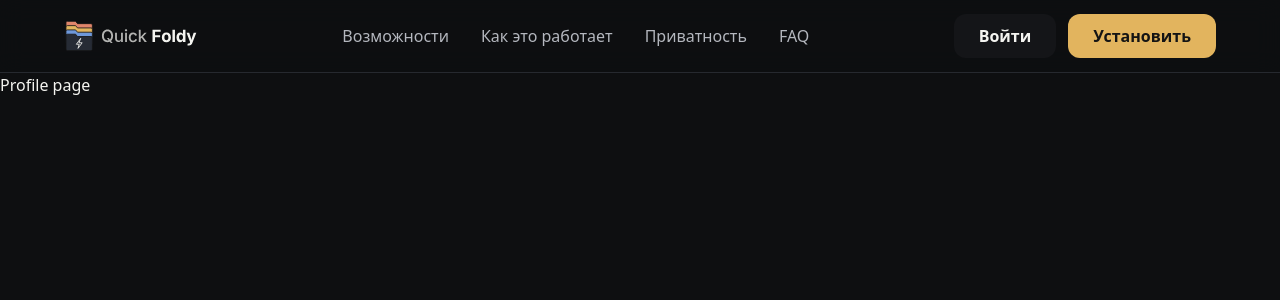
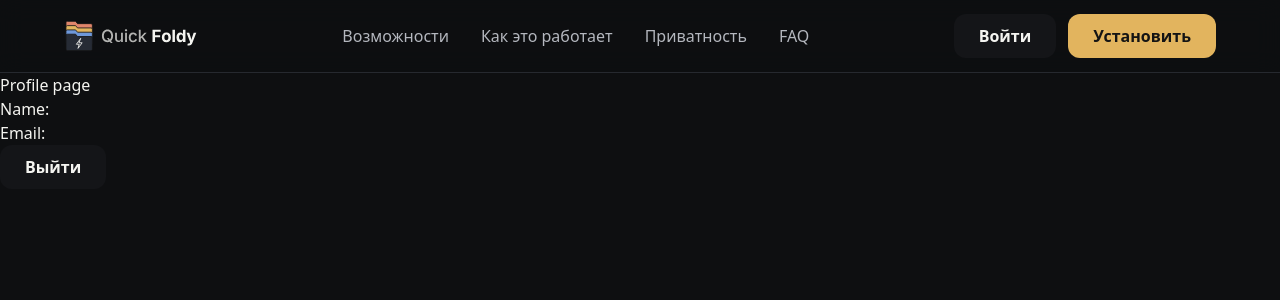
Before and after one commit to dantauu/quick-foldy, a Nuxt app: page /profile in a window 1280 px wide. Shown: the top 300 px of the page. Built offline with nearby package versions, Linux system fonts and the light colour scheme.

Commit message:
feat: add mock auth
useAuth keeps the user in useState backed by a cookie so the server
renders the right header state. To be replaced by real auth later.

Co-Authored-By: Claude Opus 5.5 <noreply@anthropic.com>

```diff
--- a/app/components/app/AppHeader.vue
+++ b/app/components/app/AppHeader.vue
@@ -1,5 +1,11 @@
 <script setup lang="ts">
 import { installUrl, navLinks } from '~/data/navigation'
+
+const { login, isLoggedIn } = useAuth()
+const handleLogin = async () => {
+  login()
+  await navigateTo('/profile')
+}
 </script>
 
 <template>
@@ -19,7 +25,10 @@ import { installUrl, navLinks } from '~/data/navigation'
       </nav>
 
       <div class="flex gap-3">
-        <BaseButton to="/login" variant="secondary" class="max-sm:hidden">
+        <BaseButton v-if="isLoggedIn" to="/profile" variant="secondary" class="max-sm:hidden">
+          Профиль
+        </BaseButton>
+        <BaseButton @click='handleLogin' v-else to="/login" variant="secondary" class="max-sm:hidden">
           Войти
         </BaseButton>
         <BaseButton :to="installUrl">
--- /dev/null
+++ b/app/composables/useAuth.ts
@@ -0,0 +1,25 @@
+const mockUser: User = {
+    id: '1',
+    name: "Артём",
+    email: "test@gmail.com",
+    avatarUrl: "https://quick-foldy/avatar.png"
+}
+
+export function useAuth() {
+    const cookie = useCookie<User | null>("qf-mock-user", { default: () => null })
+    const user = useState<User | null>("auth-user", () => cookie.value)
+
+    const isLoggedIn = computed(() => user.value !== null)
+
+    function login() {
+        user.value = mockUser
+        cookie.value = mockUser
+    }
+
+    function logout() {
+        user.value = null
+        cookie.value = null
+    }
+
+    return { user, isLoggedIn, login, logout }
+}
--- a/app/pages/profile.vue
+++ b/app/pages/profile.vue
@@ -1,3 +1,18 @@
+<script setup lang="ts">
+  const { user, logout } = useAuth()
+
+  const handleLogout = async () => {
+    logout()
+    await navigateTo('/')
+  }
+  console.log("user", user)
+</script>
+
 <template>
-  <h1>Profile page</h1>
+  <p>Profile page</p>
+  <div>
+    <p>Name: {{ user?.name }}</p>
+    <p>Email: {{ user?.email }}</p>
+    <BaseButton variant="secondary" @click="handleLogout">Выйти</BaseButton>
+  </div>
 </template>
--- /dev/null
+++ b/shared/types/user.ts
@@ -0,0 +1,6 @@
+export type User = {
+    id: string
+    name: string
+    email: string
+    avatarUrl?: string
+}
```
